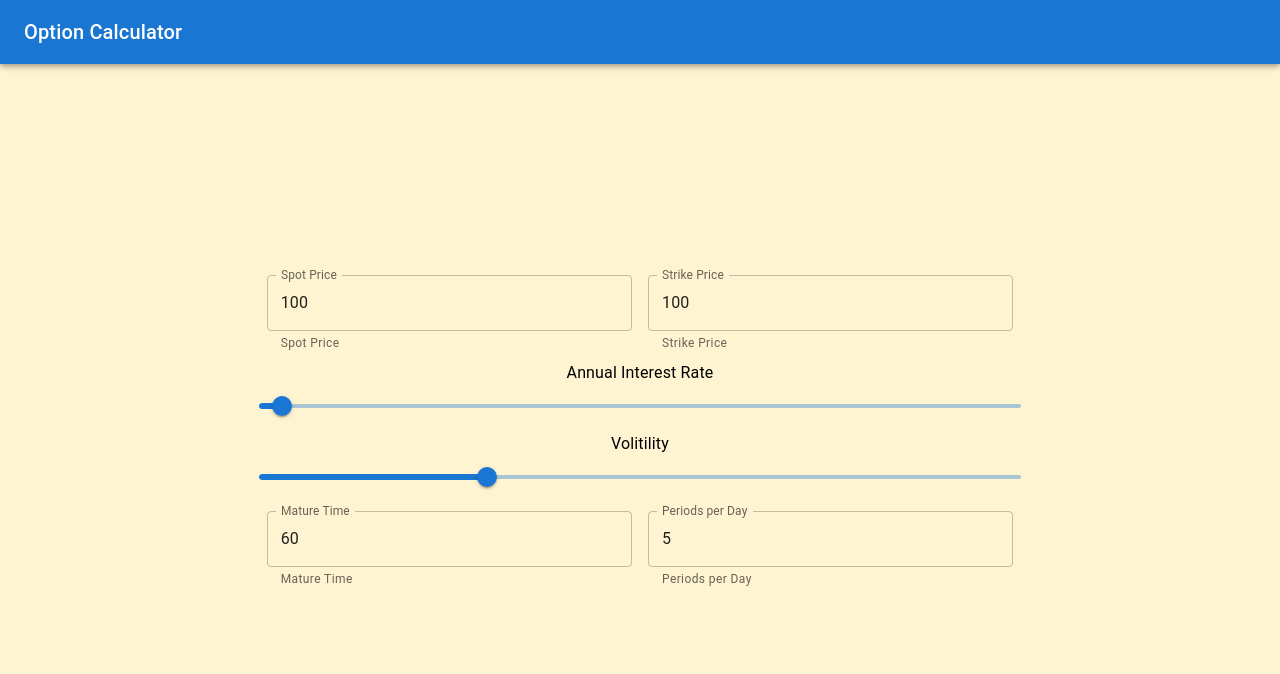
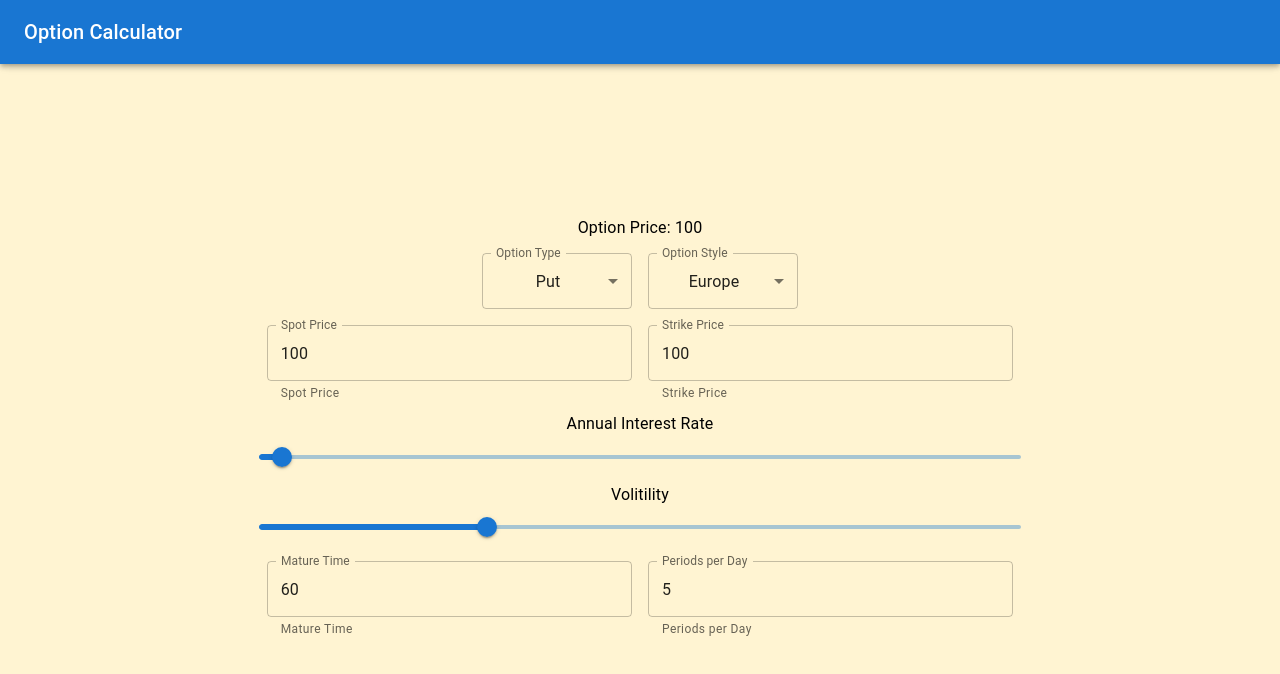
Before and after one commit to KeHongYing/FA2022_Final, a React (Create React App) app in the folder front-end/: page / in a window 1280 px wide. Shown: the top 674 px of the page. Built offline with nearby package versions, Linux system fonts and the light colour scheme.

Commit message:
add display panel & fix useState bugs

```diff
--- a/front-end/src/Components/PrettoSlider.js
+++ b/front-end/src/Components/PrettoSlider.js
@@ -4,7 +4,7 @@ import { styled } from "@mui/material/styles";
 import Typography from "@mui/material/Typography";
 
 export default function PrettoSlider(props) {
-  const { name, defaultValue } = props;
+  const { name, value, setValue } = props;
   const PrettoSlider = styled(Slider)({
     color: "#52af77",
     height: 8,
@@ -43,11 +43,6 @@ export default function PrettoSlider(props) {
       },
     },
   });
-  const [value, setValue] = React.useState(defaultValue);
-
-  const handleChange = (event, newValue) => {
-    setValue(newValue);
-  };
 
   return (
     <div>
@@ -57,7 +52,9 @@ export default function PrettoSlider(props) {
       <Slider
         aria-label={name}
         value={value}
-        onChange={handleChange}
+        onChange={(event) => {
+          setValue(event.target.value);
+        }}
         valueLabelDisplay="auto"
       />
     </div>
--- a/front-end/src/Containers/ControlPanel.js
+++ b/front-end/src/Containers/ControlPanel.js
@@ -2,8 +2,31 @@ import React from "react";
 import Box from "@mui/material/Box";
 import TextField from "@mui/material/TextField";
 import PrettoSlider from "../Components/PrettoSlider";
+import InputLabel from "@mui/material/InputLabel";
+import MenuItem from "@mui/material/MenuItem";
+import FormControl from "@mui/material/FormControl";
+import Select from "@mui/material/Select";
 
-export default function ControlPanel() {
+export default function ControlPanel(props) {
+  const {
+    spotPrice,
+    setSpotPrice,
+    strikePrice,
+    setStrikePrice,
+    interestRate,
+    setInterestRate,
+    volatility,
+    setVolatility,
+    matureTime,
+    setMatureTime,
+    periods,
+    setPeriods,
+    optionType,
+    setOptionType,
+    optionStyle,
+    setOptionStyle,
+  } = props;
+
   return (
     <Box
       component="form"
@@ -14,35 +37,80 @@ export default function ControlPanel() {
       autoComplete="off"
     >
       <div>
+        <FormControl sx={{ m: 1, minWidth: 150 }}>
+          <InputLabel id="option-type-select-label">Option Type</InputLabel>
+          <Select
+            labelId="option-type-select-label"
+            id="option-type-simple-select"
+            value={optionType}
+            label="Option Type"
+            onChange={(event) => {
+              setOptionType(event.target.value);
+            }}
+          >
+            <MenuItem value="put">Put</MenuItem>
+            <MenuItem value="call">Call</MenuItem>
+          </Select>
+        </FormControl>
+        <FormControl sx={{ m: 1, minWidth: 150 }}>
+          <InputLabel id="option-style-select-label">Option Style</InputLabel>
+          <Select
+            labelId="option-style-select-label"
+            id="option-style-simple-select"
+            value={optionStyle}
+            label="Option Style"
+            onChange={(event) => {
+              setOptionStyle(event.target.value);
+            }}
+          >
+            <MenuItem value="american">American</MenuItem>
+            <MenuItem value="europe">Europe</MenuItem>
+            <MenuItem value="bermuda">Bermuda</MenuItem>
+          </Select>
+        </FormControl>
+      </div>
+      <div>
         <TextField
           id="spotPriceInput"
           label="Spot Price"
-          defaultValue="100"
+          defaultValue={spotPrice}
           helperText="Spot Price"
+          onChange={(event) => {
+            setSpotPrice(event.target.value);
+          }}
         />
         <TextField
           id="strikePriceInput"
           label="Strike Price"
-          defaultValue="100"
+          defaultValue={strikePrice}
           helperText="Strike Price"
+          onChange={(event) => {
+            setStrikePrice(event.target.value);
+          }}
         />
       </div>
       <div>
-        <PrettoSlider name="Annual Interest Rate" defaultValue={3} />
-        <PrettoSlider name="Volitility" defaultValue={30} />
+        <PrettoSlider name="Annual Interest Rate" value={interestRate} setValue={setInterestRate}/>
+        <PrettoSlider name="Volitility" value={volatility} setValue={setVolatility}/>
       </div>
       <div>
         <TextField
           id="matureTimeInput"
           label="Mature Time"
-          defaultValue="60"
+          defaultValue={matureTime}
           helperText="Mature Time"
+          onChange={(event) => {
+            setMatureTime(event.target.value);
+          }}
         />
         <TextField
           id="periodsPerDayInput"
           label="Periods per Day"
-          defaultValue="5"
+          defaultValue={periods}
           helperText="Periods per Day"
+          onChange={(event) => {
+            setPeriods(event.target.value);
+          }}
         />
       </div>
     </Box>
--- /dev/null
+++ b/front-end/src/Containers/DisplayPanel.js
@@ -0,0 +1,11 @@
+import * as React from "react";
+import Typography from "@mui/material/Typography";
+
+export default function DisplayPanel(props) {
+  const { price } = props;
+  return (
+    <Typography gutterBottom color="common.black">
+      Option Price: {price}
+    </Typography>
+  );
+}
--- a/front-end/src/Containers/Main.js
+++ b/front-end/src/Containers/Main.js
@@ -10,6 +10,7 @@ import Fab from "@mui/material/Fab";
 import KeyboardArrowUpIcon from "@mui/icons-material/KeyboardArrowUp";
 import Fade from "@mui/material/Fade";
 import ControlPanel from "./ControlPanel";
+import DisplayPanel from "./DisplayPanel";
 
 function ScrollTop(props) {
   const { children, window } = props;
@@ -58,6 +59,17 @@ ScrollTop.propTypes = {
 
 export default function Main(props) {
   const { title } = props;
+
+  const [price, setPrice] = React.useState(100);
+  const [spotPrice, setSpotPrice] = React.useState(100);
+  const [strikePrice, setStrikePrice] = React.useState(100);
+  const [interestRate, setInterestRate] = React.useState(3);
+  const [volatility, setVolatility] = React.useState(30);
+  const [matureTime, setMatureTime] = React.useState(60);
+  const [periods, setPeriods] = React.useState(5);
+  const [optionType, setOptionType] = React.useState("put");
+  const [optionStyle, setOptionStyle] = React.useState("europe");
+
   return (
     <React.Fragment>
       <CssBaseline />
@@ -69,7 +81,25 @@ export default function Main(props) {
         </Toolbar>
       </AppBar>
       <Toolbar id="back-to-top-anchor" />
-      <ControlPanel></ControlPanel>
+      <DisplayPanel price={price}></DisplayPanel>
+      <ControlPanel
+        spotPrice={spotPrice}
+        setSpotPrice={setSpotPrice}
+        strikePrice={strikePrice}
+        setStrikePrice={setStrikePrice}
+        interestRate={interestRate}
+        setInterestRate={setInterestRate}
+        volatility={volatility}
+        setVolatility={setVolatility}
+        matureTime={matureTime}
+        setMatureTime={setMatureTime}
+        periods={periods}
+        setPeriods={setPeriods}
+        optionType={optionType}
+        setOptionType={setOptionType}
+        optionStyle={optionStyle}
+        setOptionStyle={setOptionStyle}
+      ></ControlPanel>
       <ScrollTop {...props}>
         <Fab size="small" aria-label="scroll back to top">
           <KeyboardArrowUpIcon />
```
